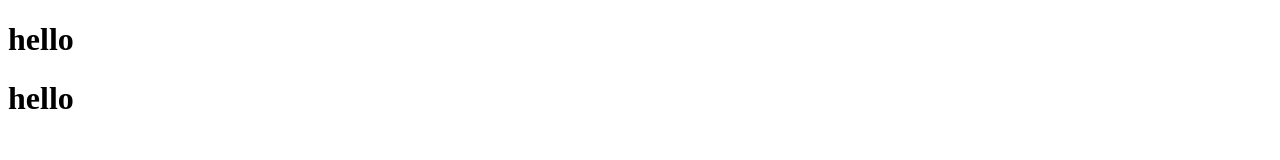
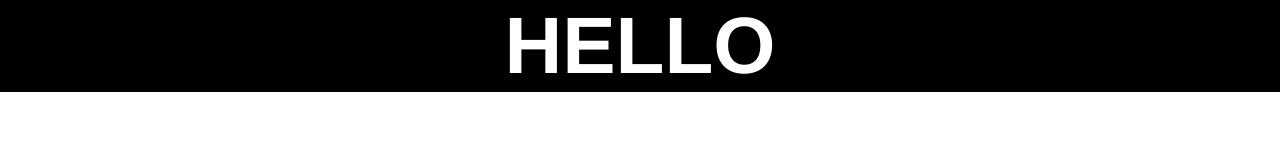
Before and after one commit to Alex01AR/ui-clone, a plain HTML site: page index.html in a window 1280 px wide. Drawn offline with Linux system fonts and the light colour scheme.

Commit message:
new file added

```diff
--- a/index.css
+++ b/index.css
@@ -15,4 +15,12 @@ body {
     width: 100%;
     height: 100%;
 
+
 }
+#main h1{
+    font-size: 10vh;
+    font-family: 'Franklin Gothic Medium', 'Arial Narrow', Arial, sans-serif;
+    text-align: center;
+    text-transform: uppercase;
+
+}
--- a/index.html
+++ b/index.html
@@ -4,12 +4,13 @@
     <meta charset="UTF-8">
     <meta http-equiv="X-UA-Compatible" content="IE=edge">
     <meta name="viewport" content="width=device-width, initial-scale=1.0">
+    <link rel="stylesheet" href="index.css">
     <title>Document</title>
 </head>
 <body>
     <div id="main">
         <h1>hello</h1>
     </div>
-    <h1>hello</h1>
+
 </body>
 </html>
```
Also changed, not shown: index.js (added), 1 other file.
